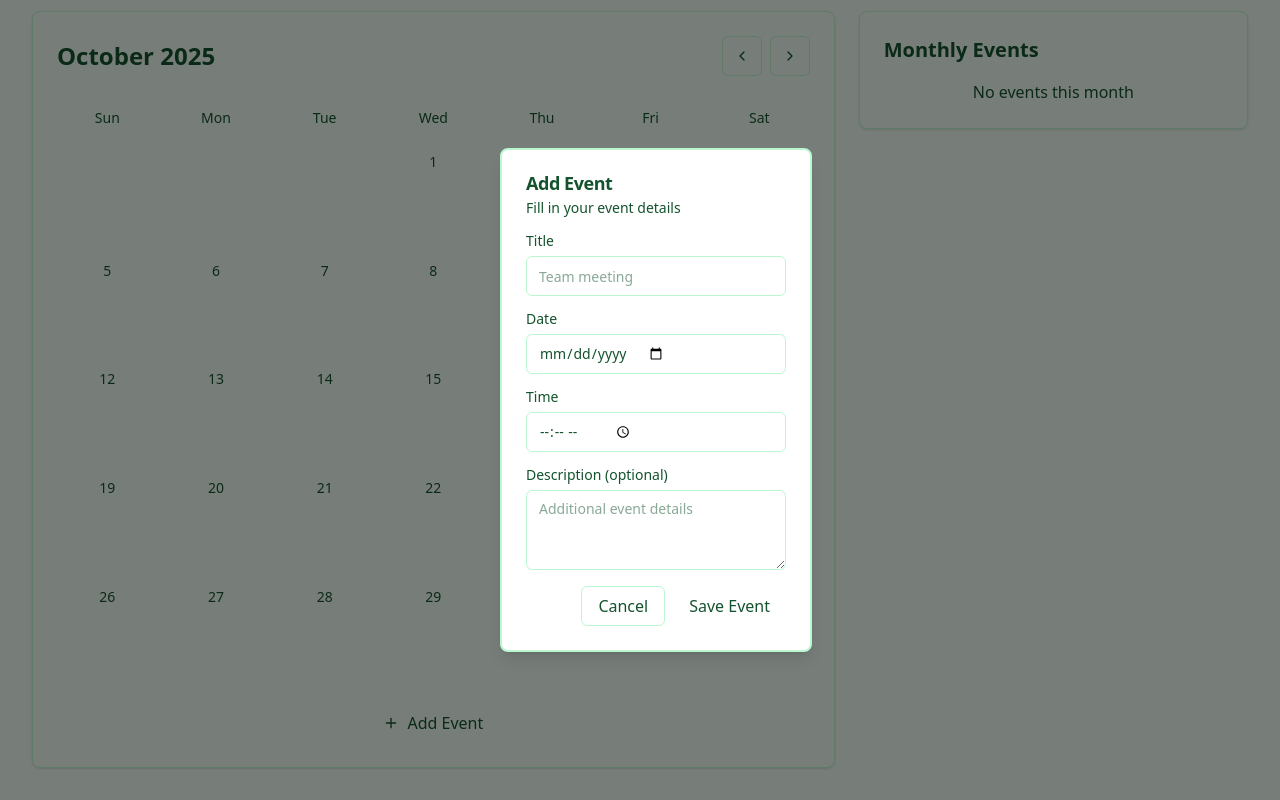
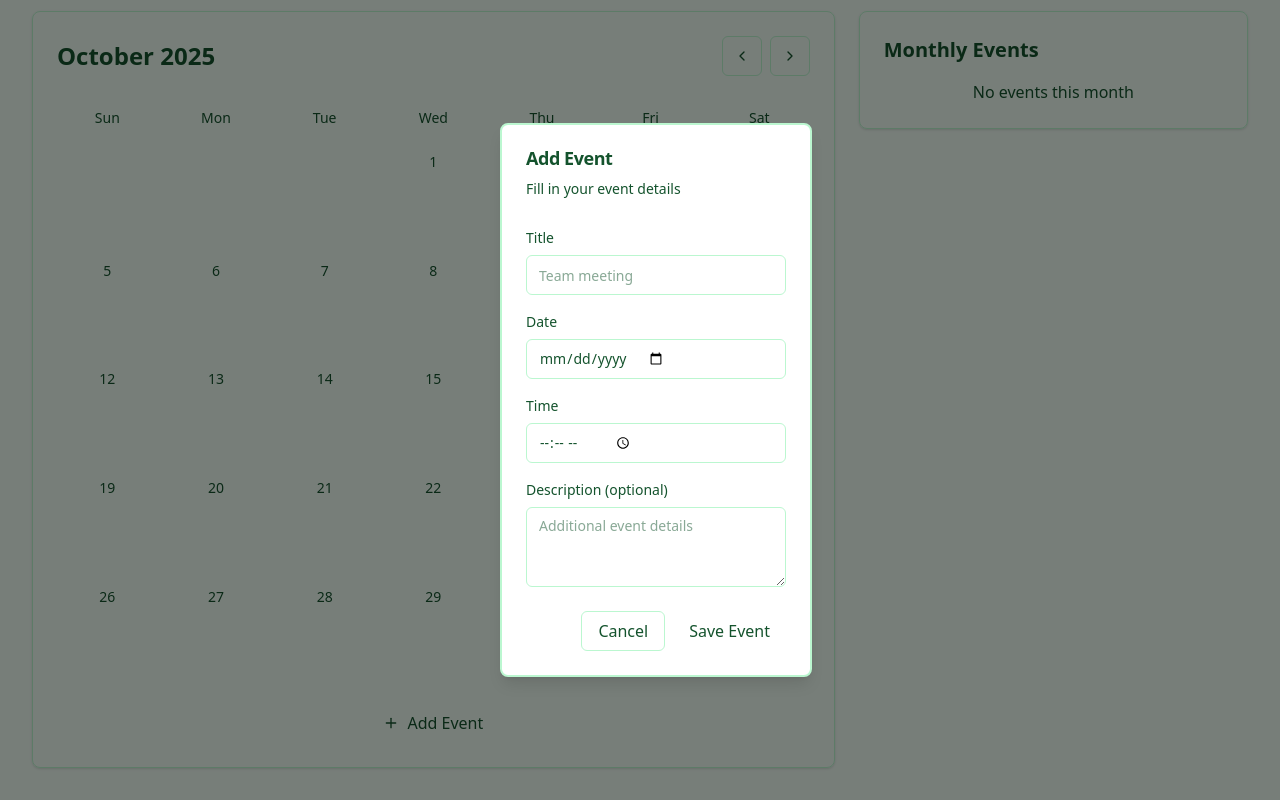
Before and after one commit to ferjbadev/DailyAgenda, a React (Vite) app: page / in a window 1280 px wide. Both pictures are taken after a click on the button "Add Event". Shown: the part 125-925 px from the top of the page. Built offline with nearby package versions, Linux system fonts and the light colour scheme.

Commit message:
Update add-event-dialog.tsx

```diff
--- a/src/components/add-event-dialog.tsx
+++ b/src/components/add-event-dialog.tsx
@@ -57,13 +57,13 @@ export function AddEventDialog({ open, onOpenChange, onAddEvent, selectedDate }:
   return (
     <Dialog open={open} onOpenChange={onOpenChange}>
       <DialogContent className="sm:max-w-[550px] bg-white shadow-2xl border-2 border-[--color-border]">
-        <DialogHeader>
-          <DialogTitle>Add Event</DialogTitle>
-          <DialogDescription>Fill in your event details</DialogDescription>
+        <DialogHeader className="space-y-3 pb-2">
+          <DialogTitle className="text-2xl font-bold text-[--color-primary]">Add Event</DialogTitle>
+          <DialogDescription className="text-base">Fill in your event details</DialogDescription>
         </DialogHeader>
         <form onSubmit={handleSubmit}>
-          <div className="grid gap-4 py-4">
-            <div className="grid gap-2">
+          <div className="grid gap-5 py-6">
+            <div className="grid gap-2.5">
               <Label htmlFor="title">Title</Label>
               <Input
                 id="title"
@@ -73,15 +73,15 @@ export function AddEventDialog({ open, onOpenChange, onAddEvent, selectedDate }:
                 required
               />
             </div>
-            <div className="grid gap-2">
+            <div className="grid gap-2.5">
               <Label htmlFor="date">Date</Label>
               <Input id="date" type="date" value={date} onChange={(e) => setDate(e.target.value)} required />
             </div>
-            <div className="grid gap-2">
+            <div className="grid gap-2.5">
               <Label htmlFor="time">Time</Label>
               <Input id="time" type="time" value={time} onChange={(e) => setTime(e.target.value)} required />
             </div>
-            <div className="grid gap-2">
+            <div className="grid gap-2.5">
               <Label htmlFor="description">Description (optional)</Label>
               <Textarea
                 id="description"
```
